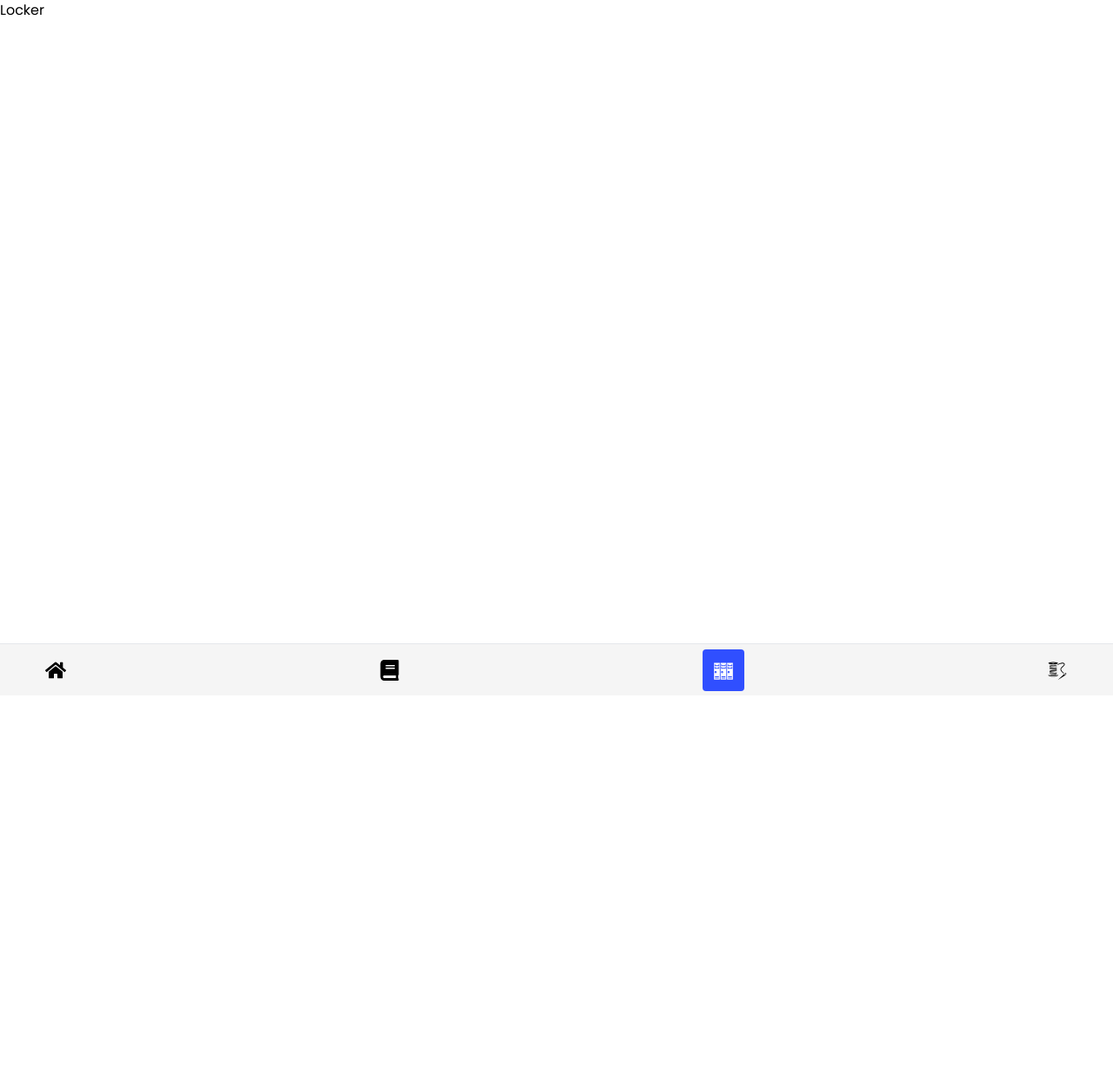
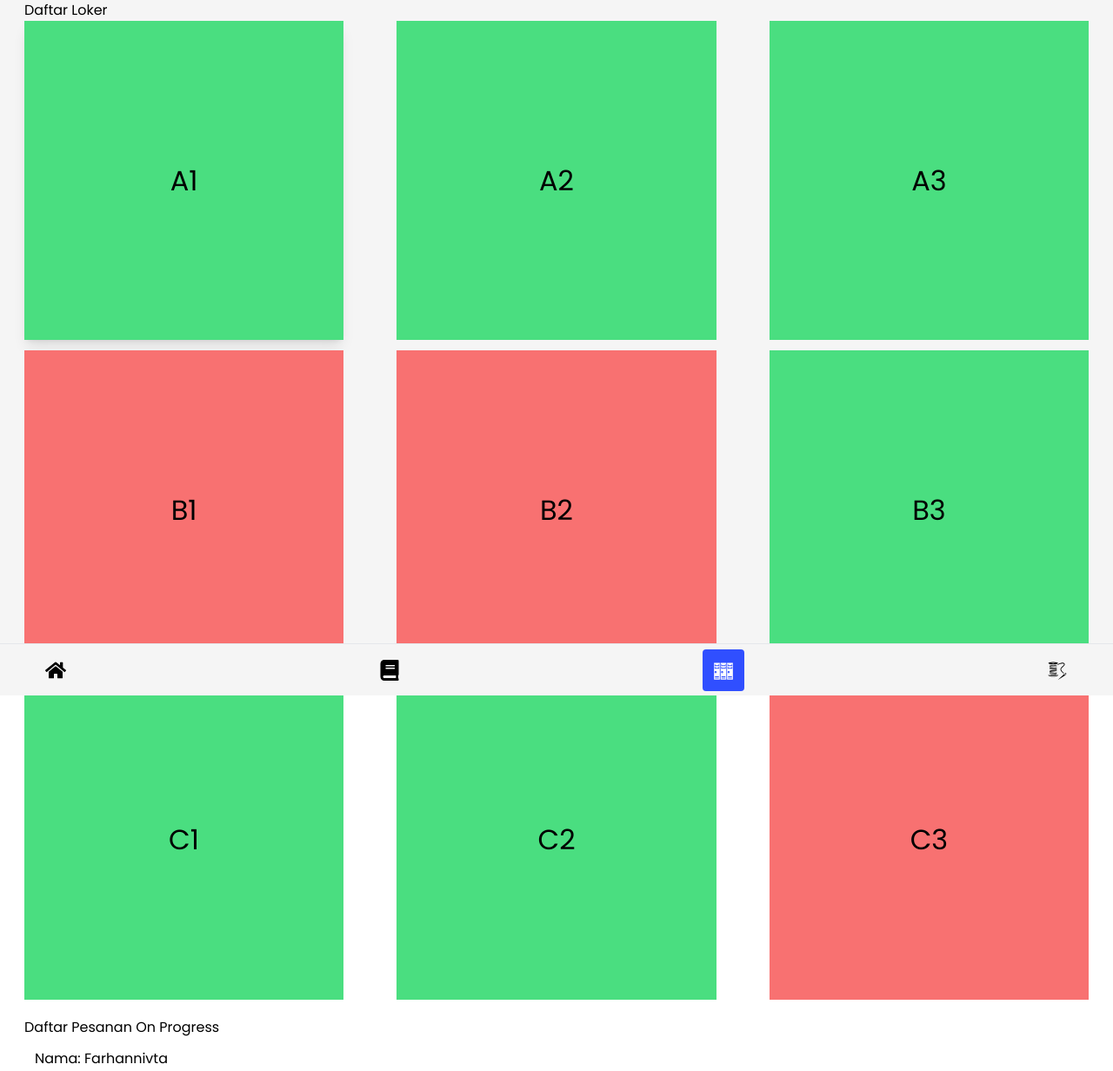
Before and after one commit to farhanisty/kommas-prokhir, a React (Vite) app: page /locker in a window 1280 px wide. Shown: the top 1232 px of the page at 87% size. Before the commit the page ends 800 px from the top, so only its background shows below. Built offline with nearby package versions, Linux system fonts and the light colour scheme.

Commit message:
create add locker order page

```diff
--- a/src/App.jsx
+++ b/src/App.jsx
@@ -5,6 +5,7 @@ import Locker from "./pages/Locker.jsx";
 import Inventory from "./pages/Inventory.jsx";
 import AddCustomer from "./pages/AddCustomer.jsx";
 import AddOrder from "./pages/AddOrder.jsx";
+import LockerOrder from "./pages/LockerOrder.jsx";
 
 function App() {
   return (
@@ -16,6 +17,7 @@ function App() {
         <Route path="/inventory" element={<Inventory />}></Route>
         <Route path="/add-customer" element={<AddCustomer />}></Route>
         <Route path="/add-order" element={<AddOrder />}></Route>
+        <Route path="/locker/order/:id" element={<LockerOrder />}></Route>
       </Routes>
     </BrowserRouter>
   );
--- /dev/null
+++ b/src/components/InfoBox.jsx
@@ -0,0 +1,11 @@
+export default function InfoBox({ label, total, children }) {
+  return (
+    <div className="bg-primary bg-opacity-90 text-white flex items-center justify-between px-5 py-3 rounded">
+      <div>
+        <h1 className="text-2xl font-semibold">{label}</h1>
+        <span className="text-xl">{total}</span>
+      </div>
+      {children}
+    </div>
+  );
+}
--- a/src/pages/Home.jsx
+++ b/src/pages/Home.jsx
@@ -1,11 +1,40 @@
 import FootBar from "./../components/FootBar.jsx";
 import MainLayout from "./../layouts/MainLayout.jsx";
+import InfoBox from "./../components/InfoBox.jsx";
+import PrimaryButton from "./../components/PrimaryButton.jsx";
+import { FaClipboardList } from "react-icons/fa";
+import { IoTimeSharp } from "react-icons/io5";
+import { IoPerson } from "react-icons/io5";
 
 export default function Home() {
   return (
     <>
       <MainLayout>
-        <h1>home</h1>
+        <div className="px-7 py-5 flex flex-col gap-3">
+          <InfoBox total="20" label="Total Pesanan">
+            <FaClipboardList className="text-[54px]" />
+          </InfoBox>
+          <InfoBox total="7" label="Total Pelanggan">
+            <IoPerson className="text-[54px]" />
+          </InfoBox>
+          <InfoBox total="14" label="Pesanan Pending">
+            <IoTimeSharp className="text-[54px]" />
+          </InfoBox>
+        </div>
+        <div className="px-7 pt-5">
+          <h1 className="font-semibold text-xl">Pesanan</h1>
+        </div>
+        <div className="px-7 pt-5">
+          <div className="bg-white p-3 rounded shadow">
+            <ul className="font-semibold flex flex-col gap-3">
+              <li>Nama: Rachman Zulfikar</li>
+              <li>Jenis Pesanan: Rachman Zulfikar</li>
+              <li>Tenggat Waktu: 2024-12-31</li>
+              <li>Catatan Pesanan: tidak ada</li>
+              <li>Pesanan Selesai dalam : 5 Hari lagi</li>
+            </ul>
+          </div>
+        </div>
       </MainLayout>
       <FootBar></FootBar>
     </>
--- a/src/pages/Locker.jsx
+++ b/src/pages/Locker.jsx
@@ -1,8 +1,57 @@
 import FootBar from "./../components/FootBar.jsx";
+import MainLayout from "./../layouts/MainLayout.jsx";
+import { Link } from "react-router-dom";
 export default function Locker() {
   return (
     <>
-      <h1>Locker</h1>
+      <MainLayout>
+        <div className="px-7">
+          <h1>Daftar Loker</h1>
+
+          <ul className="flex flex-wrap justify-between gap-3">
+            <li className="shadow-lg flex justify-center items-center text-[2rem] bg-green-400 inline-block w-[30%] aspect-square">
+              A1
+            </li>
+            <li className="flex justify-center items-center text-[2rem] bg-green-400 inline-block w-[30%] aspect-square ">
+              A2
+            </li>
+            <li className="flex justify-center items-center text-[2rem] bg-green-400 inline-block w-[30%] aspect-square">
+              A3
+            </li>
+            <li className="flex justify-center items-center text-[2rem] bg-red-400 inline-block w-[30%] aspect-square">
+              B1
+            </li>
+            <li className="flex justify-center items-center text-[2rem] bg-red-400 inline-block w-[30%] aspect-square">
+              B2
+            </li>
+            <li className="flex justify-center items-center text-[2rem] bg-green-400 inline-block w-[30%] aspect-square">
+              B3
+            </li>
+            <li className="flex justify-center items-center text-[2rem] bg-green-400 inline-block w-[30%] aspect-square">
+              C1
+            </li>
+            <li className="flex justify-center items-center text-[2rem] bg-green-400 inline-block w-[30%] aspect-square">
+              C2
+            </li>
+            <li className="flex justify-center items-center text-[2rem] bg-red-400 inline-block w-[30%] aspect-square">
+              C3
+            </li>
+          </ul>
+
+          <div className="py-5">
+            <h1>Daftar Pesanan On Progress</h1>
+            <ul>
+              <Link to="/locker/order/1">
+                <li className="bg-white p-3">
+                  <div>Nama: Farhannivta</div>
+                  <div>Jenis: Baju</div>
+                  <div>Tenggat Waktu: 22-12-2024</div>
+                </li>
+              </Link>
+            </ul>
+          </div>
+        </div>
+      </MainLayout>
       <FootBar />
     </>
   );
--- /dev/null
+++ b/src/pages/LockerOrder.jsx
@@ -0,0 +1,41 @@
+import { useParams } from "react-router-dom";
+import PrimaryButton from "./../components/PrimaryButton.jsx";
+import { IoMdArrowBack } from "react-icons/io";
+import { Link } from "react-router-dom";
+
+export default function LockerOrder() {
+  const { id } = useParams();
+
+  return (
+    <>
+      <header className="px-5 pt-5 bg-background">
+        <Link to="/order">
+          <IoMdArrowBack className="text-2xl" />
+        </Link>
+      </header>
+      <div className="px-7 py-5 bg-background min-h-screen">
+        <div className="bg-white p-3 rounded shadow">
+          <ul className="font-semibold flex flex-col gap-3">
+            <li>Nama: Rachman Zulfikar</li>
+            <li>Jenis Pesanan: Rachman Zulfikar</li>
+            <li>Tenggat Waktu: 2024-12-31</li>
+            <li>Catatan Pesanan: tidak ada</li>
+          </ul>
+          <form className="mt-3">
+            <label htmlFor="locker">Masukkan ke loker</label>
+            <select name="locker" id="locker">
+              <option value="">A1</option>
+              <option value="">A2</option>
+              <option value="">A3</option>
+              <option value="">B3</option>
+              <option value="">C1</option>
+              <option value="">C2</option>
+              <option value="">C3</option>
+            </select>
+            <PrimaryButton className="mt-3">Save</PrimaryButton>
+          </form>
+        </div>
+      </div>
+    </>
+  );
+}
```
Also changed, not shown: src/pages/AddOrder.jsx (indentation only).
